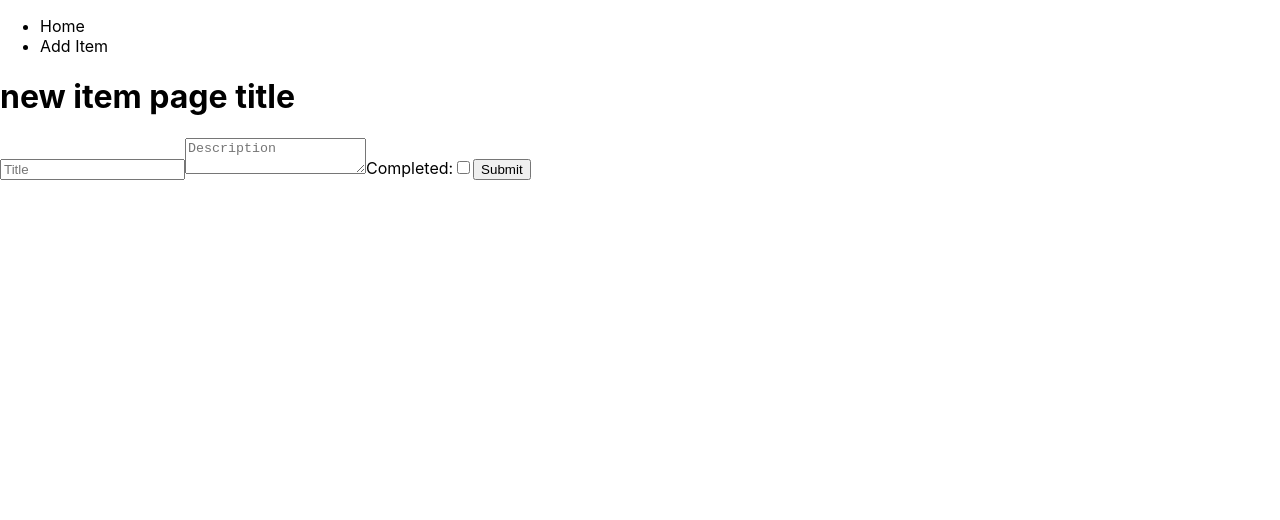
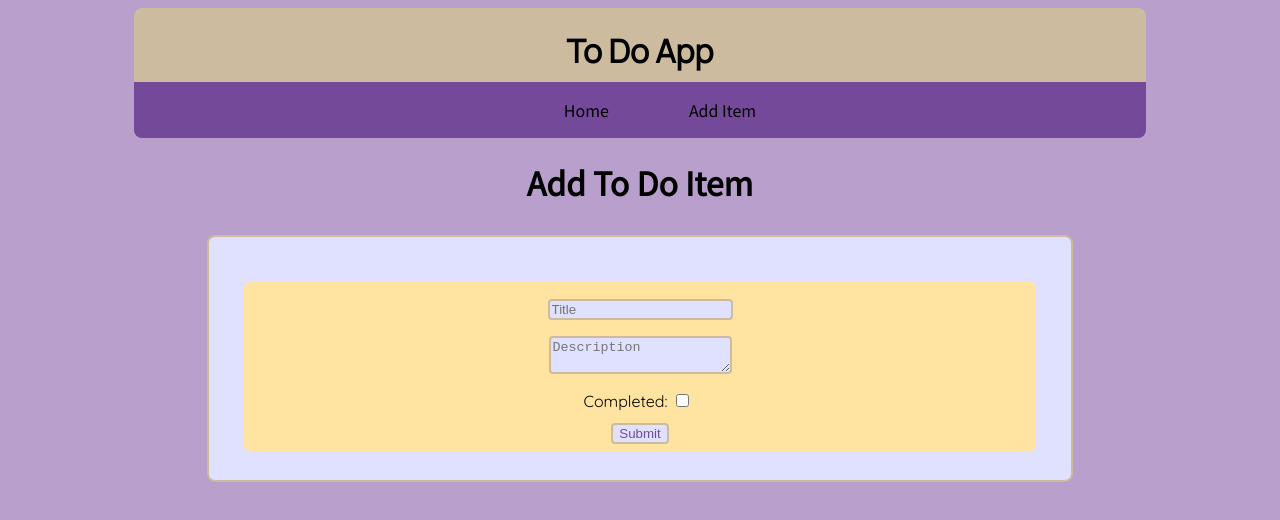
Before and after one commit to Zilllla/Front-End-Final, a React (Create React App) app: page / in a window 1280 px wide. Both pictures are taken after a click on the item "Add Item". Shown: the top 520 px of the page. Built offline with nearby package versions, Linux system fonts and the light colour scheme.

Commit message:
style changes

```diff
--- a/src/App.js
+++ b/src/App.js
@@ -4,6 +4,7 @@ import logo from './logo.svg';
 import './App.css';
 import Main from './components/Main.js';
 import Nav from './components/Nav.js';
+import Header from './components/Header.js';
 
 class App extends React.Component {
   constructor(props) {
@@ -11,7 +12,7 @@ class App extends React.Component {
     this.state = {
       view: {
         page: 'home',
-        pageTitle: 'home page title'
+        pageTitle: 'To Do List'
       },
       formInputs: {
         title: null,
@@ -33,13 +34,13 @@ class App extends React.Component {
 
     switch (view) {
       case 'home':
-        pageTitle = 'home page title'
+        pageTitle = 'To Do List'
         break
       case 'newItem':
-          pageTitle = 'new item page title'
+          pageTitle = 'Add To Do Item'
           break
       case 'editItem':
-          pageTitle = 'edit item page title'
+          pageTitle = 'Edit To Do Item'
           formInputs = {
             title: postData.title,
             description: postData.description,
@@ -62,6 +63,7 @@ class App extends React.Component {
   render() {
     return(
       <div>
+        <Header />
         <Nav
           handleView={this.handleView}
         />
--- a/src/components/Form.js
+++ b/src/components/Form.js
@@ -35,13 +35,21 @@ class Form extends React.Component {
 
   render() {
     return(
+      <article>
+      <div className="form-outer-container">
+      <br/>
+      <div className="form-inner-container">
       <form onSubmit={this.handleSubmit}>
-        <input type="text" placeholder="Title" id="title" value={this.state.title} onChange={this.handleChange} />
-        <textarea placeholder="Description" id="description" value={this.state.description} onChange={this.handleChange} > </textarea>
+        <input type="text" placeholder="Title" id="title" value={this.state.title} onChange={this.handleChange} /><br/>
+        <textarea placeholder="Description" id="description" value={this.state.description} onChange={this.handleChange} > </textarea><br/>
         Completed:
         <input type="checkbox" id="completed" onChange={this.handleChange} />
+        <br/>
         <input type="submit" value="Submit" />
       </form>
+      </div>
+      </div>
+      </article>
     )
   }
 }
--- a/src/components/Header.js
+++ b/src/components/Header.js
@@ -4,9 +4,9 @@ class Header extends React.Component {
 
   render() {
     return(
-      <div>
-        Insert header shit here
-      </div>
+      <header>
+        <h1>To Do App</h1>
+      </header>
     )
   }
 }
--- a/src/components/Main.js
+++ b/src/components/Main.js
@@ -31,7 +31,7 @@ class Main extends React.Component {
 
 //CREATE
   handleCreate = (createData) => {
-    console.log(createData);
+    console.log('create', createData);
     fetch(`${baseUrl}/post`, {
       body: JSON.stringify(createData),
       method: 'POST',
@@ -42,15 +42,17 @@ class Main extends React.Component {
     }).then(createdPost => {
       return createdPost.json()
     }).then(jsonedPost => {
+      console.log(jsonedPost)
       this.props.handleView('home')
       this.setState(prevState => {
+        console.log('state', prevState)
         prevState.posts = jsonedPost
         return {
           posts: prevState.posts
         }
       })
     }).catch(err => console.log(err))
-  }
+    }
 
 //UPDATE
   handleUpdate = (updatedData) => {
--- a/src/components/Post.js
+++ b/src/components/Post.js
@@ -1,19 +1,17 @@
 import React from 'react';
 
+
 class Post extends React.Component {
+
   render() {
     return(
     <article>
-      <div>
+      <div className="item-outer-container">
         <h2>{this.props.postData.title}</h2>
-      </div>
-
-      <div>
-        <p>{this.props.postData.description}</p>
+        <div className="item-inner-container">
+        <h3>{this.props.postData.description}</h3>
         <input type="checkbox" />
-      </div>
-
-      <div>
+        <div className="edit-delete-container">
         <ul>
           <li
           onClick={() =>
@@ -26,6 +24,8 @@ class Post extends React.Component {
             >Delete</li>
         </ul>
       </div>
+      </div>
+      </div>
     </article>
     )
   }
--- a/src/index.css
+++ b/src/index.css
@@ -1,13 +1,94 @@
+@import url('https://fonts.googleapis.com/css2?family=Manrope&family=Noto+Sans+KR&family=Quicksand&display=swap');
+
+:root {
+  --grey: #E0E0FF;
+  --lavendar: #B89FCC;
+  --purple: #754999;
+  --yellow: #FFE4A1;
+  --beige: #CCBB9F;
+  --Manrope: 'Manrope', sans-serif;
+  --Noto-Sans: 'Noto Sans KR', sans-serif;
+  --Quicksand: 'Quicksand', sans-serif;
+}
 body {
-  margin: 0;
-  font-family: -apple-system, BlinkMacSystemFont, 'Segoe UI', 'Roboto', 'Oxygen',
-    'Ubuntu', 'Cantarell', 'Fira Sans', 'Droid Sans', 'Helvetica Neue',
-    sans-serif;
-  -webkit-font-smoothing: antialiased;
-  -moz-osx-font-smoothing: grayscale;
+  background-color: var(--lavendar);
+  text-align: center;
+  font-family: var(--Noto-Sans);
+  /* max-width: 80%; */
 }
+header {
+  height: 70px;
+  background-color: var(--beige);
+  width: 80%;
+  display: inline-flex;
+  border-radius: 8px 8px 0 0;
+  justify-content: center;
+  font-family: var(--Manrope);
+  padding-bottom: 4px;
+}
+nav {
+  background-color: var(--purple);
+  display: inline-flex;
+  width: 80%;
+  justify-content: space-around;
+  border-radius: 0 0 8px 8px;
+}
+nav li {
+  list-style: none;
+  display: inline;
+  justify-content: center;
+  padding: 40px;
 
-code {
-  font-family: source-code-pro, Menlo, Monaco, Consolas, 'Courier New',
-    monospace;
 }
+article {
+  display: flex;
+  justify-content: center;
+}
+.item-outer-container {
+  border: 2px solid var(--beige);
+  background-color: var(--grey);
+  border-radius: 8px;
+  margin: 8px;
+  width: 65%;
+  padding: 20px;
+}
+.item-outer-container h2 {
+  font-family: var(--Noto-Sans);
+}
+.item-inner-container {
+  background-color: var(--yellow);
+  margin: 0 15px 8px 15px;
+  border-radius: 8px;
+  font-family: var(--Quicksand);
+  border: 1px solid var(--purple);
+}
+.form-outer-container {
+  border: 2px solid var(--beige);
+  background-color: var(--grey);
+  border-radius: 8px;
+  margin: 8px;
+  width: 65%;
+  padding: 20px;
+}
+.form-outer-container input, textarea {
+  background-color: var(--grey);
+  border: 2px solid var(--beige);
+  border-radius: 4px;
+  color: var(--purple);
+  margin: 8px;
+}
+.form-inner-container {
+  background-color: var(--yellow);
+  margin: 0 15px 8px 15px;
+  border-radius: 8px;
+  font-family: var(--Quicksand);
+  padding-top: 10px;
+}
+.edit-delete-container li {
+  list-style: none;
+  display: inline;
+  margin: 15px;
+}
+.completed {
+  text-decoration: line-through;
+}
```
